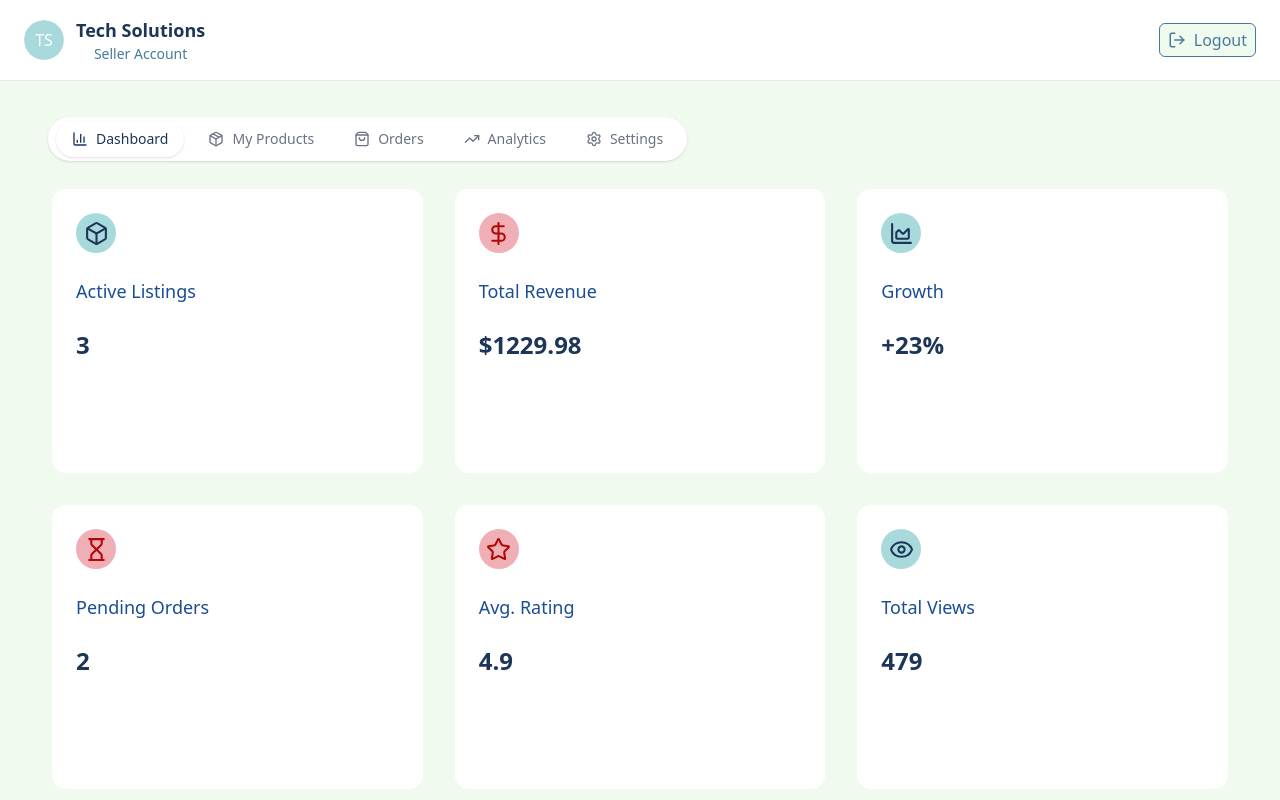
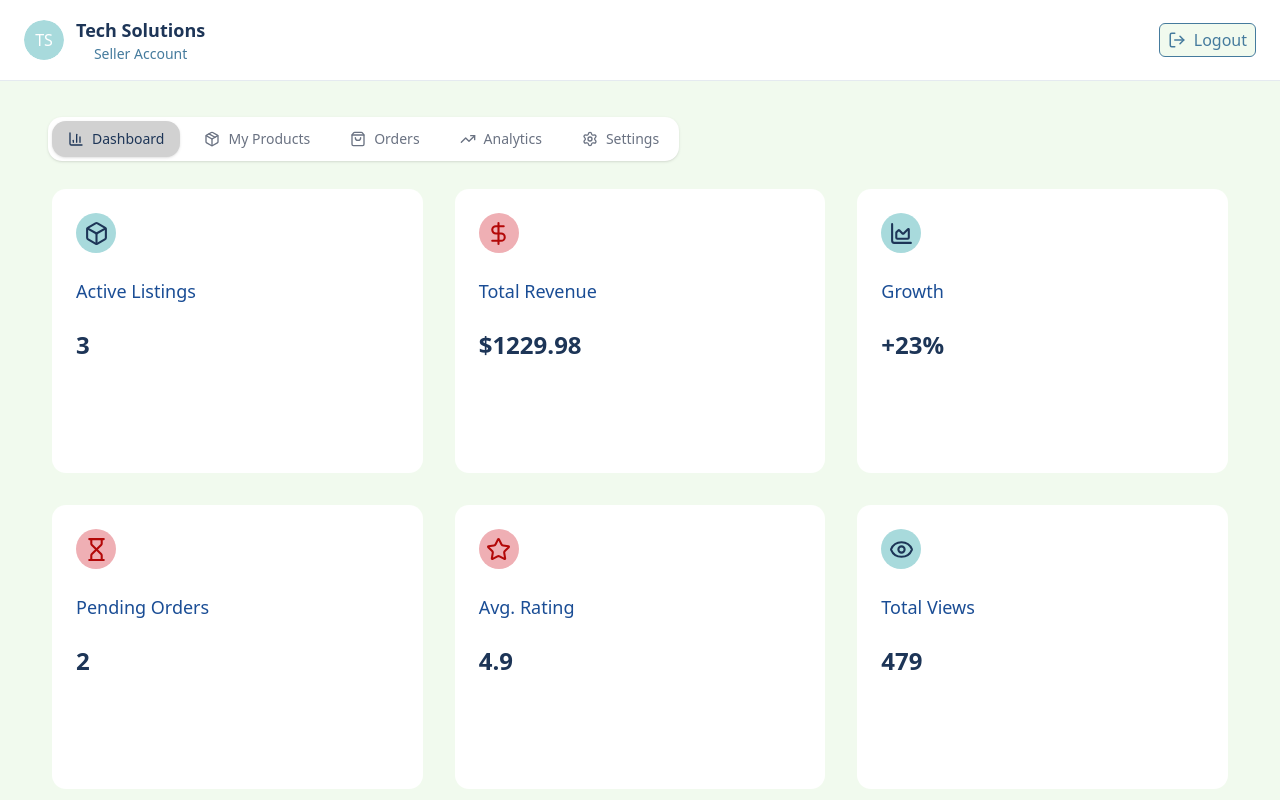
Before and after one commit to Lua-Code/Web-Development-Project, a React (Vite) app in the folder seller-app/: page / in a window 1280 px wide. Shown: the top 800 px of the page. Built offline with nearby package versions, Linux system fonts and the light colour scheme.

Commit message:
Update tab and container styles in MainLayout
Changed tab and container elements from rounded-full to rounded-xl and updated active tab background color for improved UI consistency.

```diff
--- a/seller-app/src/Layouts/MainLayout.jsx
+++ b/seller-app/src/Layouts/MainLayout.jsx
@@ -13,9 +13,9 @@ const MainLayout = () => {
     };
 
     const tabClass = (path) =>
-        `flex items-center gap-2 px-4 py-2 rounded-full cursor-pointer text-sm transition ${
+        `flex items-center gap-2 px-4 py-2 rounded-xl cursor-pointer text-sm transition ${
             location.pathname === path
-                ? "bg-white shadow font-medium text-[#1D3557]"
+                ? "bg-[#d1d1d1] shadow font-medium text-[#1D3557]"
                 : "text-gray-500 hover:bg-[#F1F1F1]"
         }`;
 
@@ -26,7 +26,7 @@ const MainLayout = () => {
             <div className="min-h-screen bg-[#F1FAEE] py-4 px-6">
                 {/* NAV TABS */}
                 <div className="px-6 mt-5">
-                    <div className="flex gap-2 bg-white rounded-full px-2 py-1 w-fit shadow">
+                    <div className="flex gap-2   bg-white rounded-xl  p-1  w-fit shadow">
                         <button
                             onClick={() => navigate(getTabPath("Dashboard"))}
                             className={tabClass(getTabPath("Dashboard"))}
```
